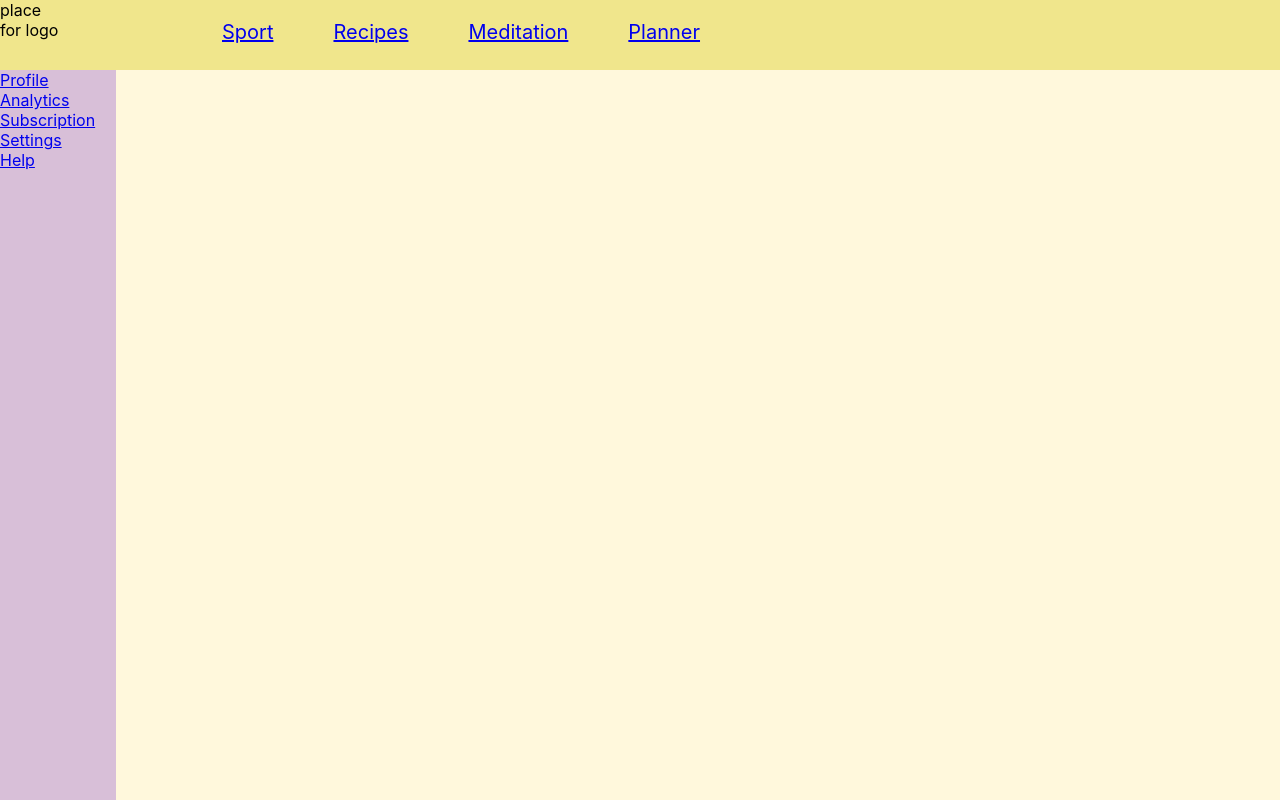
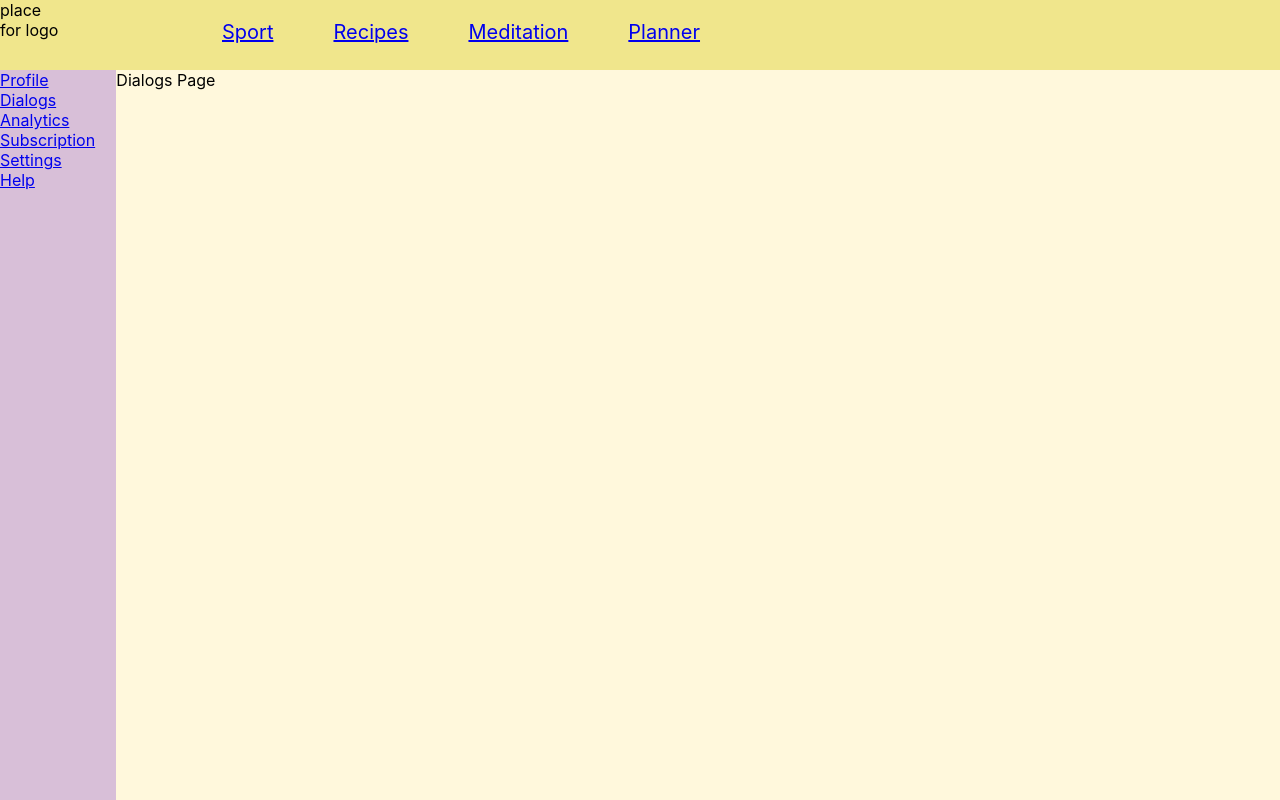
Before and after one commit to AnnaBoldyreva/tmsk-app, a React (Create React App) app: page /dialogs in a window 1280 px wide. Built offline with nearby package versions, Linux system fonts and the light colour scheme.

Commit message:
add Dialogs component in navbar

```diff
--- a/src/App.js
+++ b/src/App.js
@@ -12,6 +12,7 @@ import Settings from "./Components/Navbar/Navigation/SettingsPage/Settings";
 import Analytics from "./Components/Navbar/Navigation/Analytics/Analytics";
 import Subscription from "./Components/Navbar/Navigation/Subscription/Subscription";
 import Help from "./Components/Navbar/Navigation/HelpPage/Help";
+import Dialogs from "./Components/Navbar/Navigation/Dialogs/Dialogs";
 
 
 const App = () => {
@@ -23,6 +24,7 @@ const App = () => {
       <Header/>
       <Navbar/>
         <div className='content'>
+            <Route path='/dialogs' component={Dialogs}/>
             <Route path='/help' component={Help}/>
             <Route path='/subscription' component={Subscription}/>
             <Route path='/analytics' component={Analytics}/>
--- a/src/Components/Navbar/Navbar.js
+++ b/src/Components/Navbar/Navbar.js
@@ -6,6 +6,7 @@ const Navbar = () => {
   return (
       <nav className={styles.nav}>
           <div><NavLink to='/profile'>Profile</NavLink></div>
+          <div><NavLink to='/dialogs'>Dialogs</NavLink></div>
           <div><NavLink to='/analytics'>Analytics</NavLink></div>
           <div><NavLink to='/subscription'>Subscription</NavLink></div>
           <div><NavLink to='/settings'>Settings</NavLink></div>
--- /dev/null
+++ b/src/Components/Navbar/Navigation/Dialogs/Dialogs.js
@@ -0,0 +1,18 @@
+import React from 'react';
+import styles from './dialogs.module.css'
+
+
+const Dialogs = () => {
+  return (
+
+          <div className={styles.dialogs}>
+              Dialogs Page
+
+          </div>
+
+
+
+  );
+};
+
+export default Dialogs;
--- /dev/null
+++ b/src/Components/Navbar/Navigation/Dialogs/dialogs.module.css
@@ -0,0 +1,4 @@
+
+.dialogs{
+
+}
```
